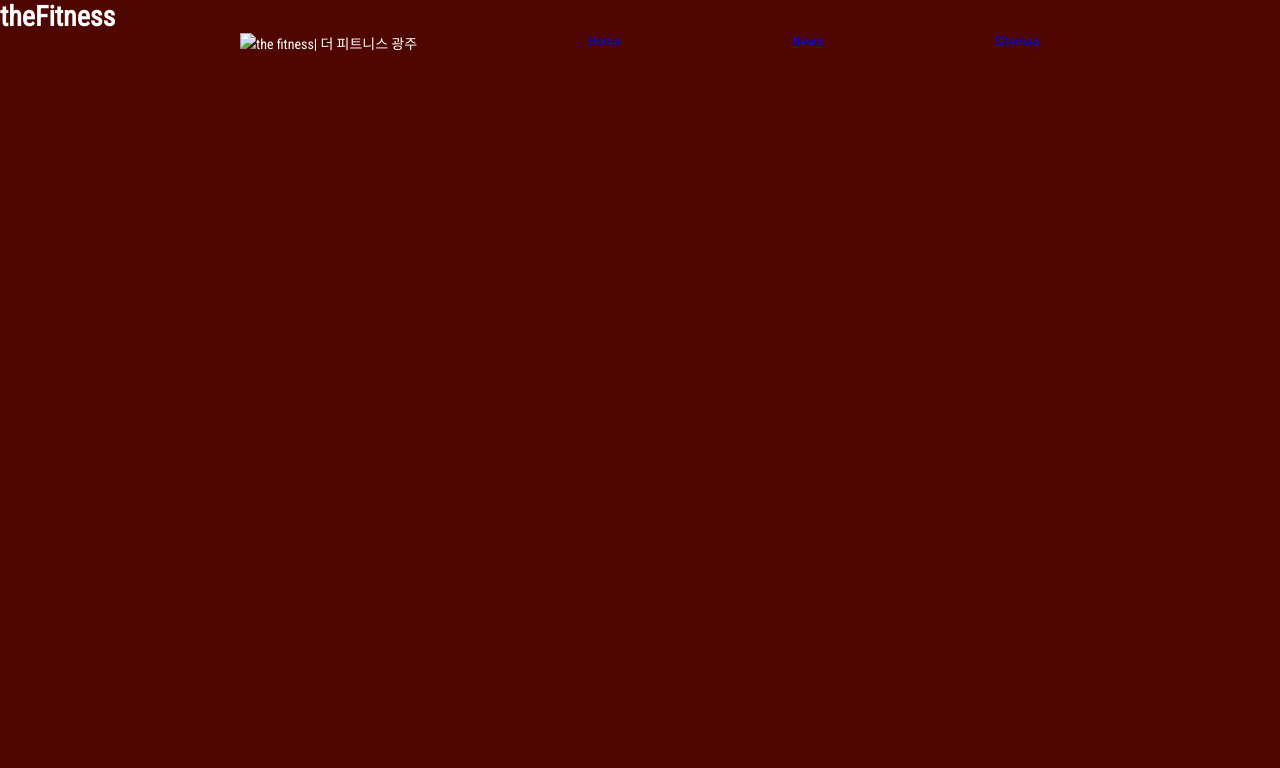
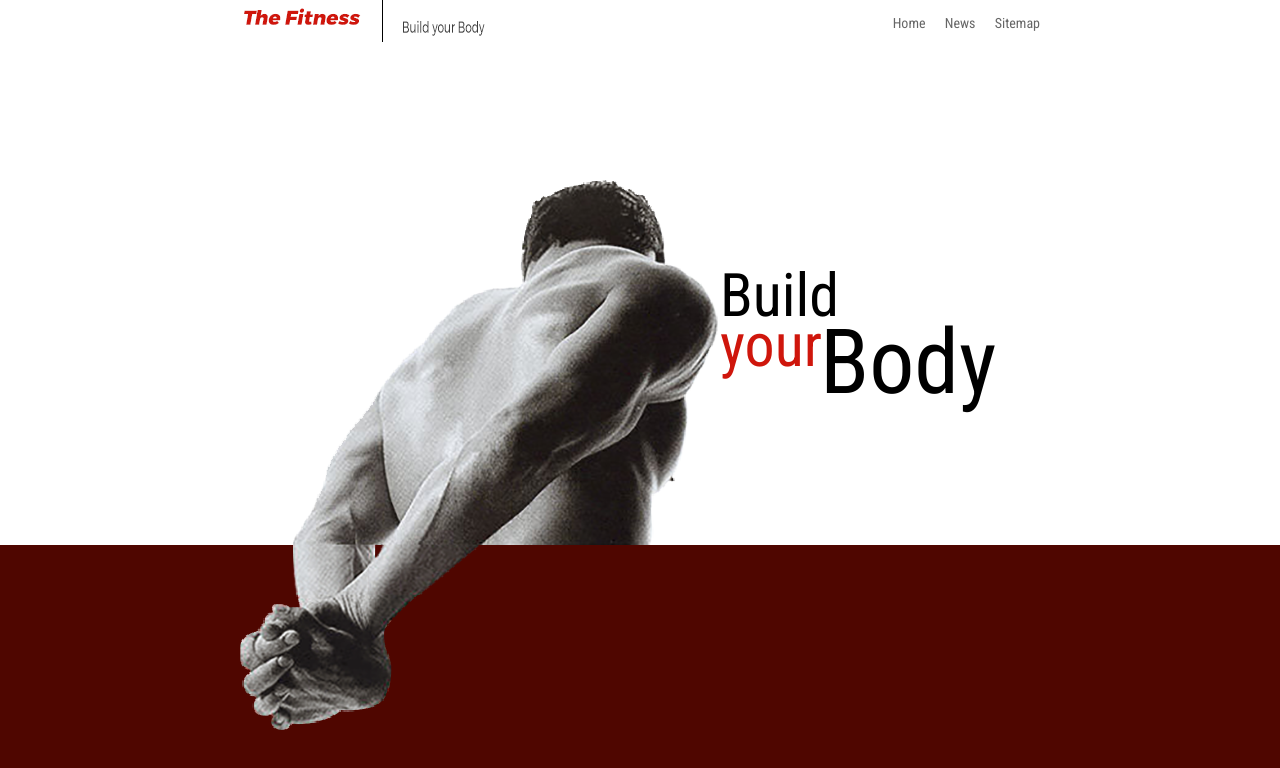
Before and after one commit to kimkiyong/fitness, a plain HTML site: page index.html in a window 1280 px wide. Drawn offline with Linux system fonts and the light colour scheme; files that its build step writes are made by us from their sources.

Commit message:
피트니스 진행중

```diff
--- a/index.html
+++ b/index.html
@@ -4,21 +4,43 @@
    <meta charset="UTF-8" />
    <title>the Fitness</title>
    <meta name="viewport" content="width=device-width, user-scalable=no"/>
-<link rel="preconnect" href="https://fonts.googleapis.com">
-<link rel="preconnect" href="https://fonts.gstatic.com" crossorigin>
-<link href="https://fonts.googleapis.com/css2?family=Noto+Sans+KR&family=Roboto+Condensed&display=swap" rel="stylesheet">
    <link rel="shortcut icon" type="image/x-icon" href="favicon.ico" />
-   <link rel="stylesheet" href="css/style.css" />
-
+   <link rel="preconnect" href="https://fonts.googleapis.com">
+   <link rel="preconnect" href="https://fonts.gstatic.com" crossorigin>
+   <link href="https://fonts.googleapis.com/css2?family=Noto+Sans+KR&family=Roboto+Condensed&display=swap" rel="stylesheet">
+   <link rel="stylesheet" href="style/style.css" />
 </head>
 <body>
-<h1>theFitness</h1>
-<div class  ="top-bar" >
-<img src = "" alt= "the fitness| 더 피트니스 광주">
-<a href="#" >Home</a>
-<a href="#" >News</a>
-<a href="#" >Sitemap</a>
+<h1 class="d-none">theFitness</h1>
+<div class="top-bar-outer">
+   <div class="top-bar">
+   <div class="logo">
+      <img src="images/logo.gif" alt="the fitness | 더 피트니스 광주">
+   </div>
+   <!-- /.logo -->
+   <div class="top-menu">
+      <a href="#">Home</a>
+      <a href="#">News</a>
+      <a href="#">Sitemap</a>
+   </div>
+   <!-- /.top-menu -->
+   </div>
 </div>
-<script src ="" alt= "the fitness| 더피트니스 광주"</script>
+<!-- /.top-bar-outer -->
+<div class="marketing-outer">
+   <div class="marketing">
+      <div class="model">
+      <img src="images/visual_img.png" alt="전속모델">
+   </div>
+      <div class="text">
+      <p>Build</p>
+      <p>your</p>
+      <p>Body</p>
+      </div>
+   </div>
+</div>
+<!-- /.marketing-outer -->
+
+   <script src ="script/main.js"></script>
 </body>
 </html>
--- a/style/style.css
+++ b/style/style.css
@@ -1,33 +1,76 @@
 @charset "UTF-8";
 
-
 *{
-	margin: 0;
+   margin: 0 ;
    padding: 0;
 }
-
-/*유인물 1~4번 항목 설정*/
-
 body{
- 	font-family: "Roboto Condensed", "Noto Sans KR",sans-serif;
+   font-family: "Roboto Condensed", "Noto Sans KR", sans-serif;
    color: #fff;
    font-size: 14px;
- 	background-color:#4f0600;
+   background-color: #4f0600;
 }
-
+.d-none{
+   display: none;
+}
 .top-bar-outer{
- background-color:white;
- }
-
- .none{
-  display:none;
+   background-color: white;
 }
 .top-bar{
    max-width: 800px;
+   margin:0 auto;
+   display: flex;
+   justify-content: space-between; /* 수평정렬 ㅣ 양끝 */
+   align-items: center ;
+}
+.top-menu a{
+   font-size: 0.875rem;
+   color: #666666;
+   text-decoration: none; /* 텍스트 꾸밈 밑줄: 없음 */
+}
+.top-menu a:nth-child(2){ /*두번째 a를 선택 좌우여백 추가*/
+   margin: 0 1rem;
+}
+.marketing-outer{
+   background-color: white;
+   height: 500px;
+}
+.marketing{
+   max-width: 800px;
    margin: 0 auto;
    display: flex;
- justify-content: space-between;
+   justify-content: space-betwwen; /* 수평정렬 ㅣ 양끝 */
+   position: relative;
+   top: 135px;
+}
+.text{
+   width: 300px;
+   position: relative;
+}
+.text p{
+   color: black;
+}
+.text p:nth-child(1){ /*여기가 빌드*/
+   font-size: 60px;
+   color: #000000; /* 000 */
+   position: absolute;
+   left: 0px;
+   top: 80px;
 }
 
- .hide{
- display: none}
+.text p:nth-child(2) {
+   font-size: 60px;
+   color: #cf160c ;
+   position: absolute;
+   left: 0;
+   top: 130px;
+
+}
+.text p:nth-child(3) {
+   font-size: 90px;
+   color: #000000 ;
+   position: absolute;
+   left: 100px;
+   top: 130px;
+
+}
```
Also changed, not shown: images/brand1.png (deleted), images/brand2.png (deleted), images/brand3.png (deleted), images/cover.png (deleted), images/favicon.ico (deleted), images/insta_icon.png (deleted), images/kakao_icon.png (deleted), images/logo.png (deleted), images/mobile-bg.png (deleted), images/movie1.jpg (deleted), images/movie2.jpg (deleted), images/naver_icon.png (deleted), images/visual.png (deleted), images/yellow_icon.png (deleted), 1 more files. Lines whose indentation alone changed are shown as unchanged.
